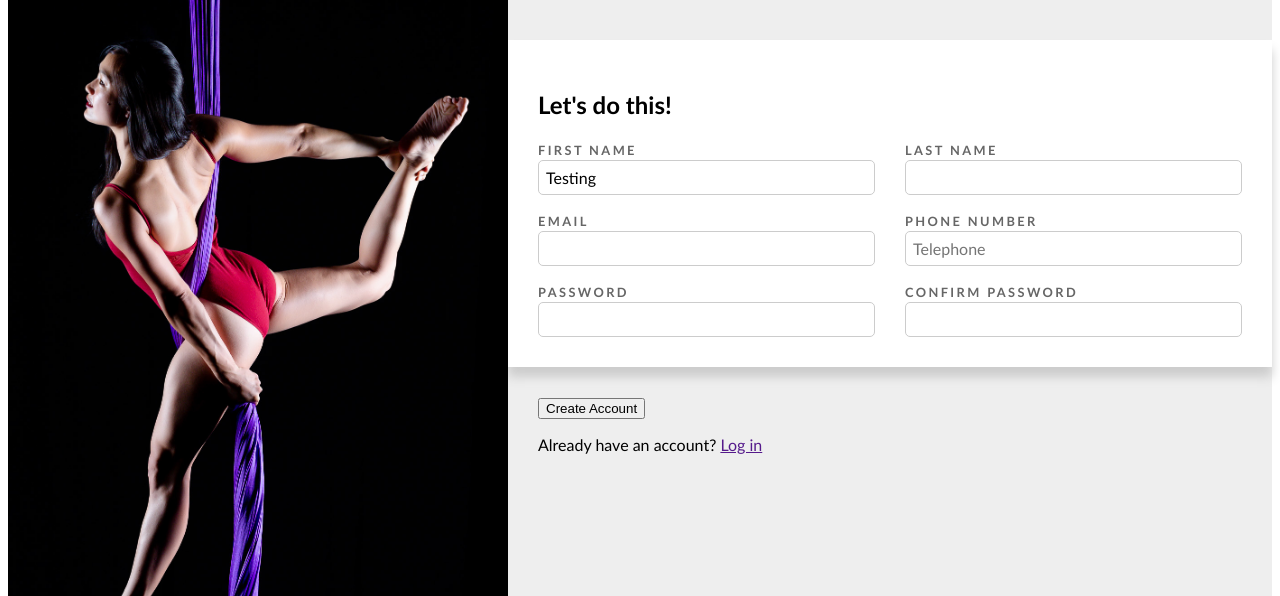
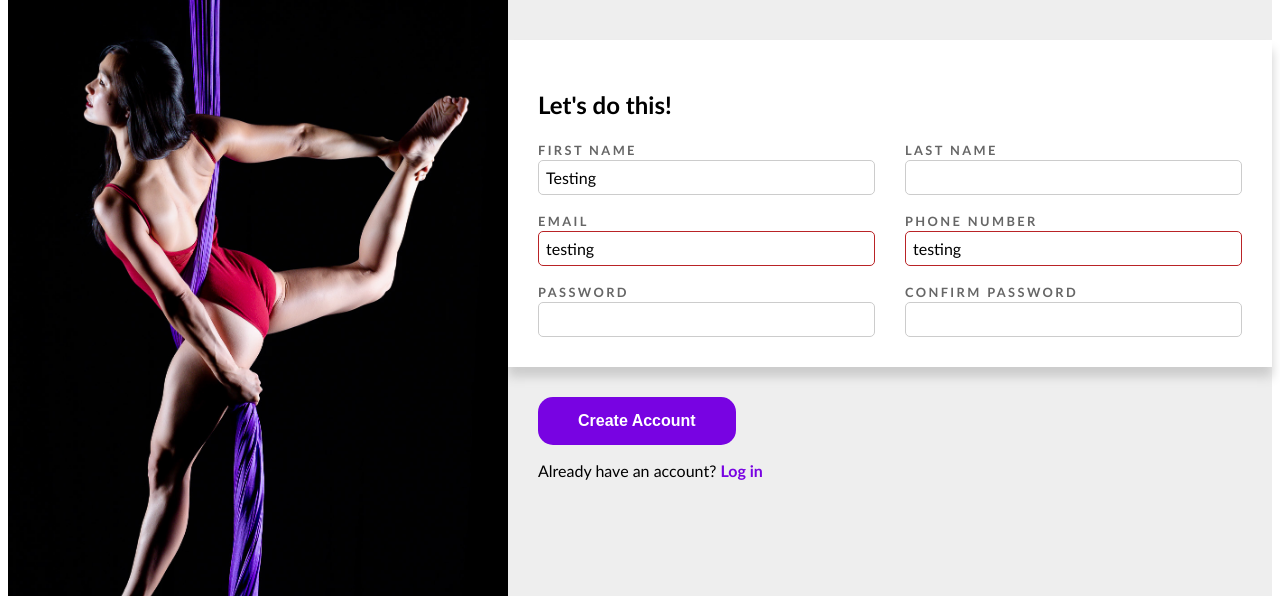
Before and after one commit to khhuang7/top-sign-up-form, a plain HTML site: page index.html in a window 1280 px wide. Shown: the part 204-800 px from the top of the page. Drawn offline with Linux system fonts and the light colour scheme.

Commit message:
Finish formatting

```diff
--- a/index.html
+++ b/index.html
@@ -46,6 +46,7 @@
         <div class="form-item">
           <label for="email">Email</label>
           <input id="email" name="email" type="email" required
+            value="testing"
             placeholder="">
         </div>
 
@@ -53,7 +54,8 @@
           <label for="phone">Phone number</label>
           <input
             id="phone" name="phone" type="tel" required
-            pattern="^([+]?[\s0-9]+)?(\d{3}|[\(]?[0-9]+[\)])?([\-]?[\s]?[0-9])+$" placeholder="Telephone"
+            pattern="^([+]?[\s0-9]+)?(\d{3}|[\(]?[0-9]+[\)])?([\-]?[\s]?[0-9])+$"
+            value="testing"
             placeholder="">
         </div>
 
--- a/styles.css
+++ b/styles.css
@@ -121,6 +121,25 @@ input[type="tel"]:focus {
   box-shadow: 2px 2px 5px #ccc;
 }
 
+button {
+  appearance: none;
+  padding: 15px 40px;
+
+  border: none;
+  border-radius: 15px;
+  background-color: rgb(120, 3, 226);
+  color: white;
+
+  font-size: 1rem;
+  font-weight: 700;
+}
+
+a {
+  color: rgb(120, 3, 226);
+  font-weight: bold;
+  text-decoration: none;
+}
+
 /* Responsive design */
 
 @media (min-width: 900px) {
```
